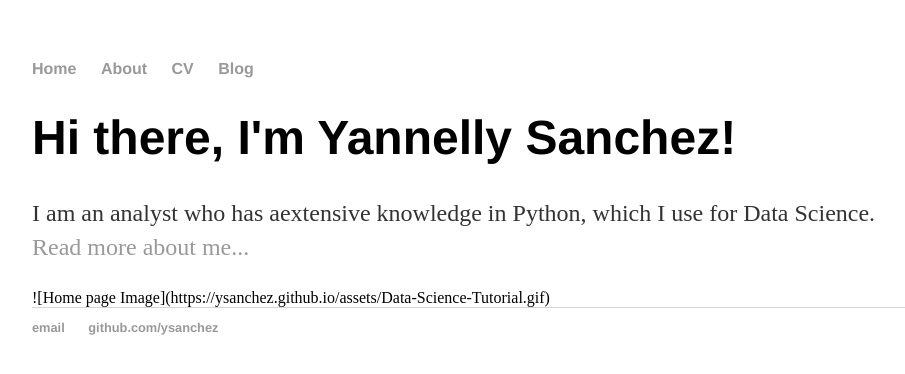
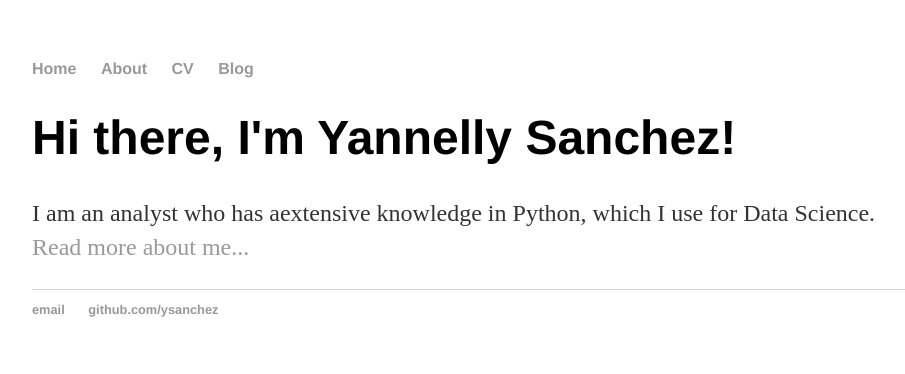
Before and after one commit to ysanchez/ysanchez.github.io, a Jekyll site: the page built from index.html, in a window 1280 px wide. Shown: the top 374 px of the page, without its empty margins (160-1065 px from the left). Built offline with Jekyll 4.4.1, drawn with Linux system fonts in a browser that asks for light colours.

Commit message:
Update index.html

```diff
--- a/index.html
+++ b/index.html
@@ -10,5 +10,3 @@ title: Yannelly Sanchez, Data Science
 	<p>I am an analyst who has aextensive knowledge in Python, which I use for Data Science.
 
 		<a href="/about">Read more about me...</a></p>
-
-        ![Home page Image]({{ site.url }}/assets/Data-Science-Tutorial.gif)
```
